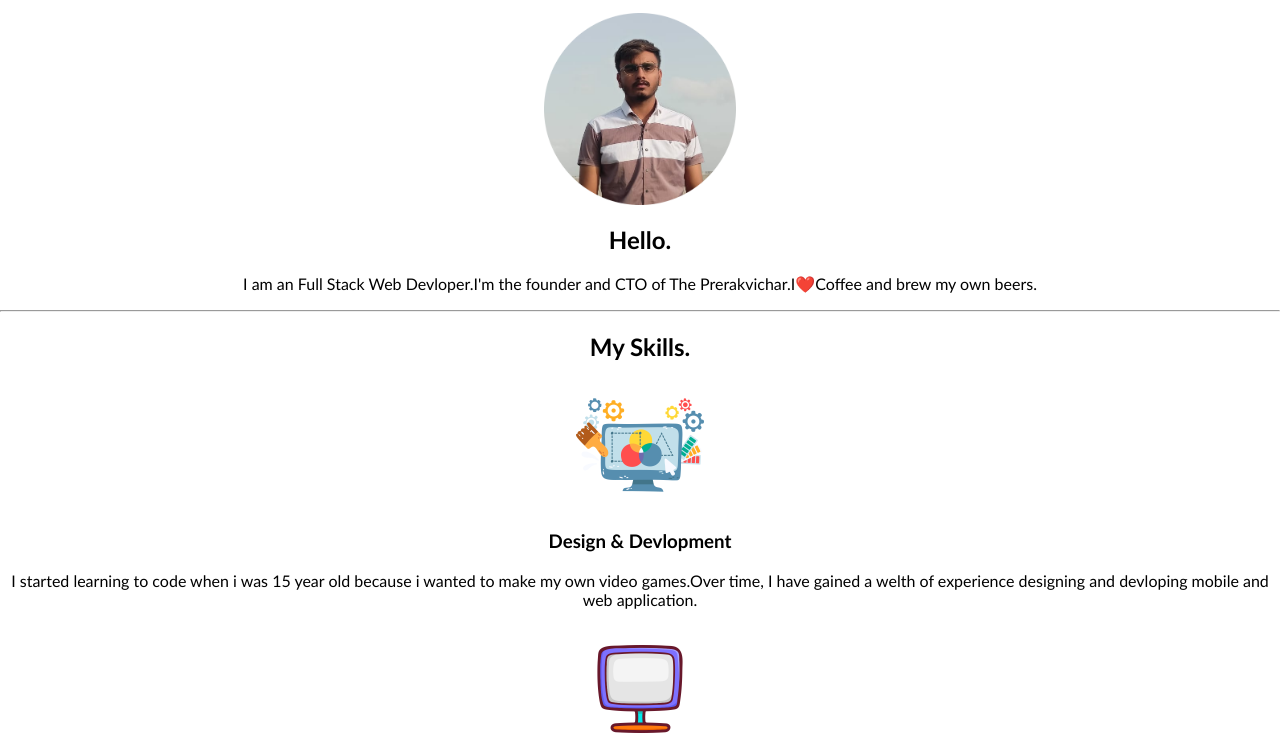
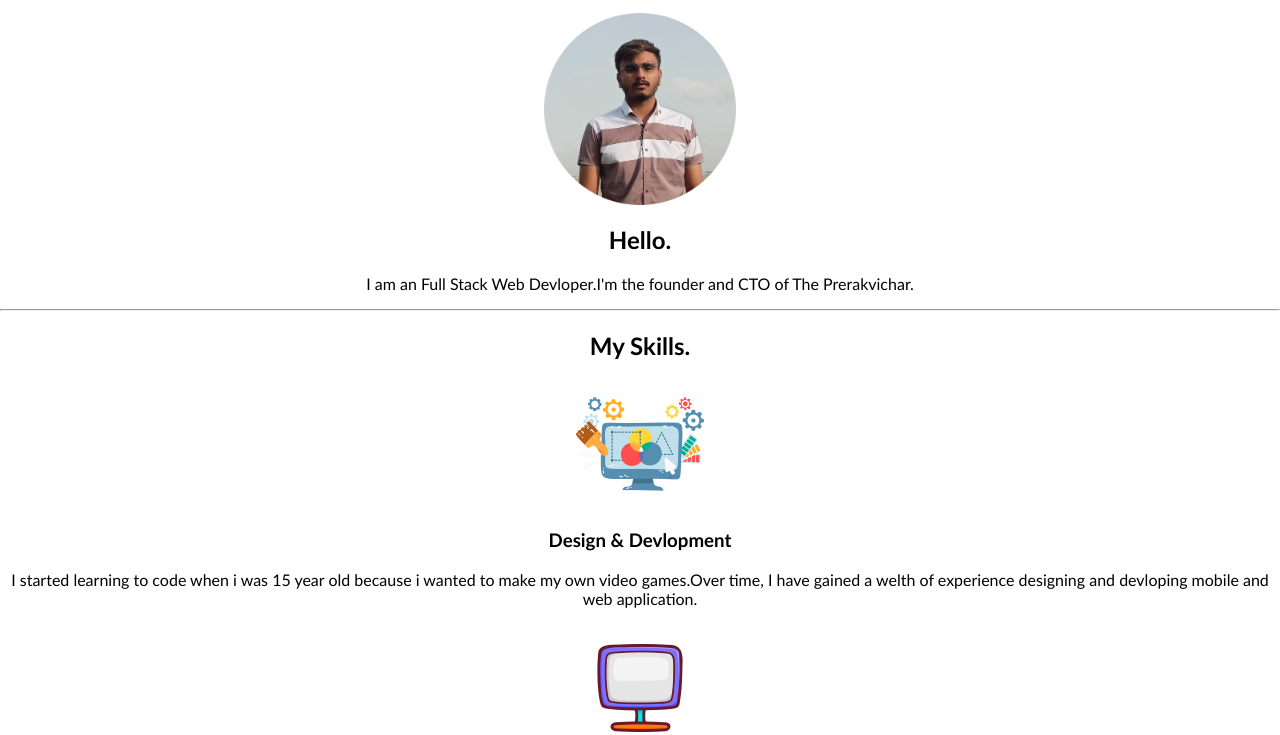
Before and after one commit to PANDAVAKSHAY/cv, a plain HTML site: page index.html in a window 1280 px wide. Shown: the part 104-839 px from the top of the page. Drawn offline with Linux system fonts and the light colour scheme.

Commit message:
Update index.html

```diff
--- a/index.html
+++ b/index.html
@@ -17,7 +17,7 @@
 <div class="profile">
     <img class="akshay-img" src="img/akshay.img.png"  alt="akshay img">
     <h2> Hello.</h2>
-    <p>I am an Full Stack Web Devloper.I'm the founder and CTO of The Prerakvichar.I❤️Coffee and brew my own beers.</p>
+    <p>I am an Full Stack Web Devloper.I'm the founder and CTO of The Prerakvichar.</p>
     <hr>
 </div>
 <div class="skills">
```
